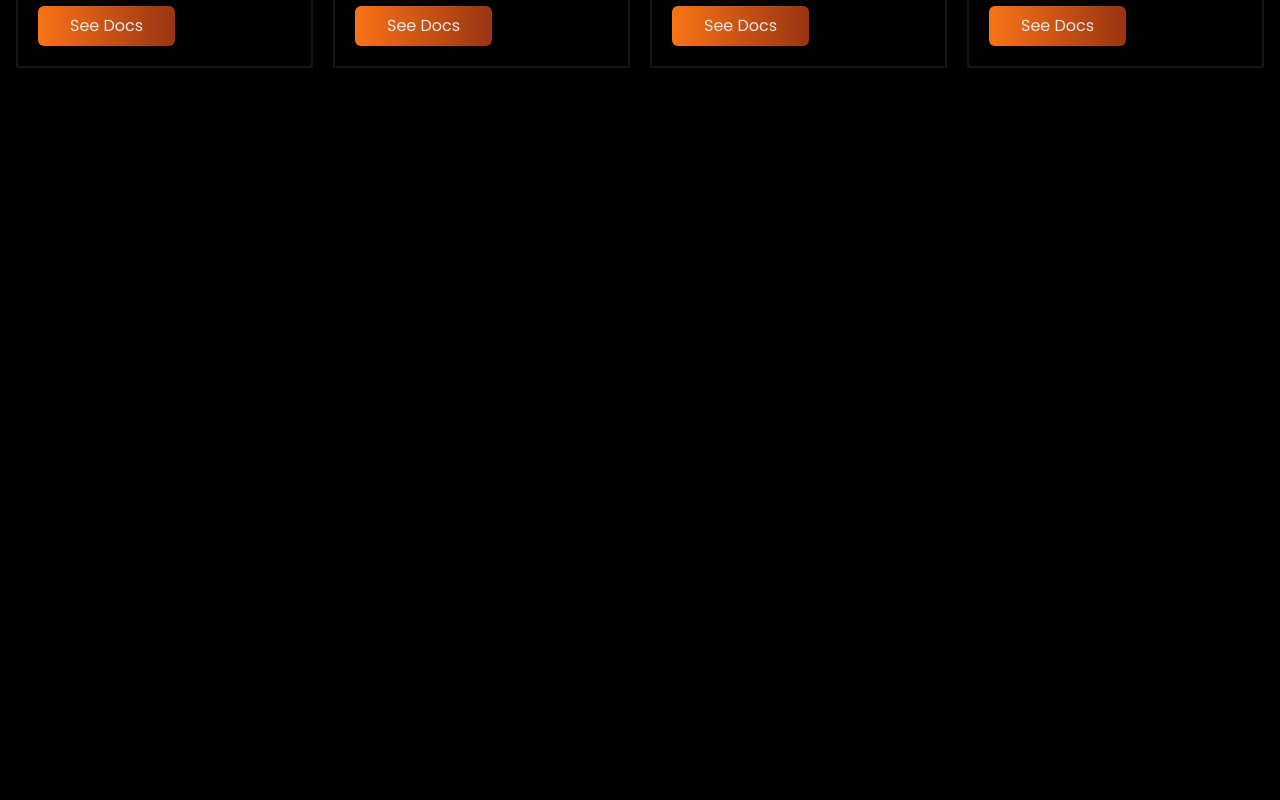
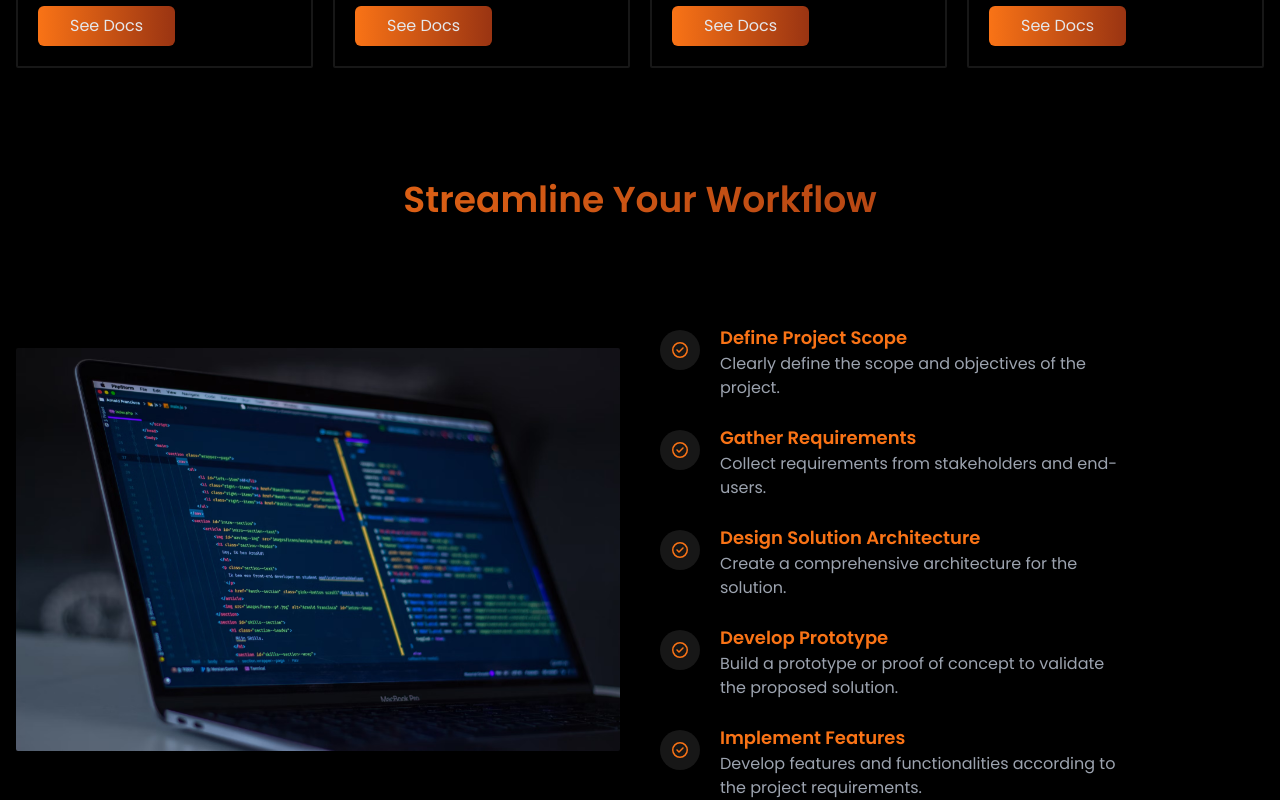
Before and after one commit to Shahriar090/top-toolz, a React (Vite) app: page / in a window 1280 px wide. Shown: the part 1423-2223 px from the top of the page. Before the commit the page ends 1491 px from the top, so only its background shows below. Built offline with nearby package versions, Linux system fonts and the light colour scheme.

Commit message:
Added workflow section

```diff
--- a/src/App.jsx
+++ b/src/App.jsx
@@ -1,6 +1,7 @@
 import Banner from "./components/Banner/Banner";
 import Features from "./components/Features/Features";
 import Navbar from "./components/Navbar/Navbar";
+import WorkFlow from "./components/Workflow/WorkFlow";
 
 const App = () => {
   return (
@@ -9,6 +10,7 @@ const App = () => {
 
       <Banner />
       <Features />
+      <WorkFlow />
     </div>
   );
 };
--- a/src/components/Features/Features.jsx
+++ b/src/components/Features/Features.jsx
@@ -47,7 +47,7 @@ const Features = () => {
           ) : (
             features.map((feature) => (
               <div
-                className="border-2 border-neutral-900 p-5 rounded-sm shadow-sm cursor-pointer hover:border-orange-500 transition-all duration-300"
+                className="border-2 border-neutral-900 p-5 rounded-sm shadow-sm cursor-pointer hover:border-orange-600 transition-all duration-300"
                 key={feature.id}
               >
                 <div className="relative text-gray-200 space-y-3">
--- a/src/components/Navbar/Navbar.jsx
+++ b/src/components/Navbar/Navbar.jsx
@@ -10,8 +10,8 @@ const Navbar = () => {
     setOpenMobileDrawer(!openMobileDrawer);
   };
   return (
-    <nav className="sticky top-0 z-50 py-3 backdrop-blur-lg shadow-sm shadow-neutral-800">
-      <div className="container px-4 mx-auto relative text-sm">
+    <nav className="nav-container sticky top-0 z-50 py-3 backdrop-blur-lg shadow-sm shadow-neutral-800">
+      <div className="items-container px-4 mx-auto relative text-sm">
         <div className="flex justify-between items-center">
           <div className="logo flex items-center flex-shrink-0">
             <a href="#" className="text-2xl text-gray-300 font-bold">
--- /dev/null
+++ b/src/components/Workflow/Items.jsx
@@ -0,0 +1,24 @@
+export const workflowItems = [
+  {
+    title: "Define Project Scope",
+    description: "Clearly define the scope and objectives of the project.",
+  },
+  {
+    title: "Gather Requirements",
+    description: "Collect requirements from stakeholders and end-users.",
+  },
+  {
+    title: "Design Solution Architecture",
+    description: "Create a comprehensive architecture for the solution. ",
+  },
+  {
+    title: "Develop Prototype",
+    description:
+      "Build a prototype or proof of concept to validate the proposed solution. ",
+  },
+  {
+    title: "Implement Features",
+    description:
+      "Develop features and functionalities according to the project requirements. ",
+  },
+];
--- /dev/null
+++ b/src/components/Workflow/WorkFlow.jsx
@@ -0,0 +1,39 @@
+import Container from "../../shared/Container";
+import { FaRegCircleCheck } from "react-icons/fa6";
+import codingImg from "../../assets/images/coding-image.avif";
+import { workflowItems } from "./Items";
+const WorkFlow = () => {
+  return (
+    <Container>
+      <section>
+        <h1 className="text-2xl md:text-3xl lg:text-4xl font-semibold bg-gradient-to-r from-orange-500 to-orange-800 text-transparent bg-clip-text text-center">
+          Streamline Your Workflow
+        </h1>
+      </section>
+
+      <section className="flex flex-col md:flex-row justify-between gap-10 items-center mt-10 lg:mt-20">
+        <div className="img w-full lg:w-1/2">
+          <img src={codingImg} alt="Coding Image" className="rounded-sm" />
+        </div>
+        <div className="texts w-full lg:w-1/2 ">
+          {workflowItems.map((item, index) => (
+            <div key={index} className="flex items-center  gap-5 space-y-6">
+              {/* check icon for every single item */}
+              <div className="text-orange-500  bg-neutral-900 h-10 w-10 p-2 flex items-center justify-center rounded-full">
+                <FaRegCircleCheck />
+              </div>
+              <div className="item">
+                <h2 className="text-lg font-semibold text-orange-500">
+                  {item.title}
+                </h2>
+                <p className="max-w-[40ch] text-gray-400">{item.description}</p>
+              </div>
+            </div>
+          ))}
+        </div>
+      </section>
+    </Container>
+  );
+};
+
+export default WorkFlow;
```
Also changed, not shown: src/styles/nav.css (added, +29 -0 lines), src/assets/images/coding-image.avif (added).
